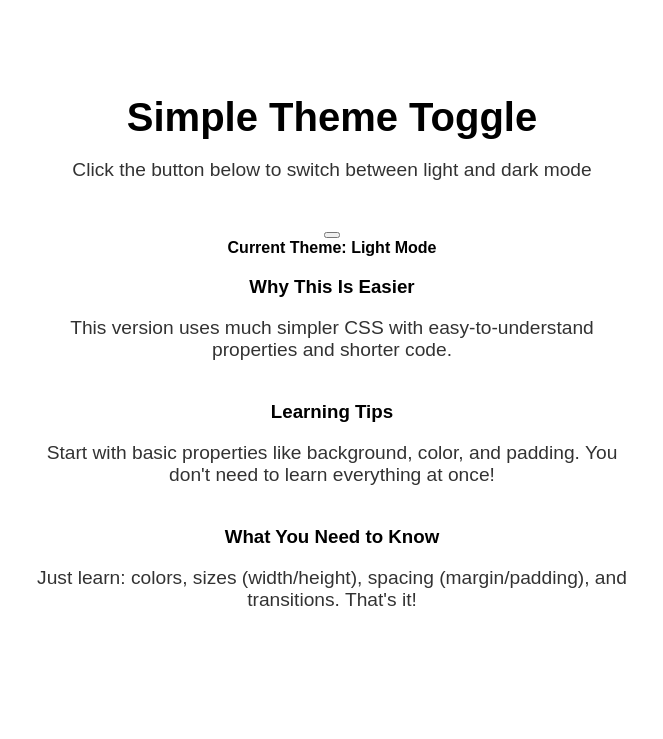
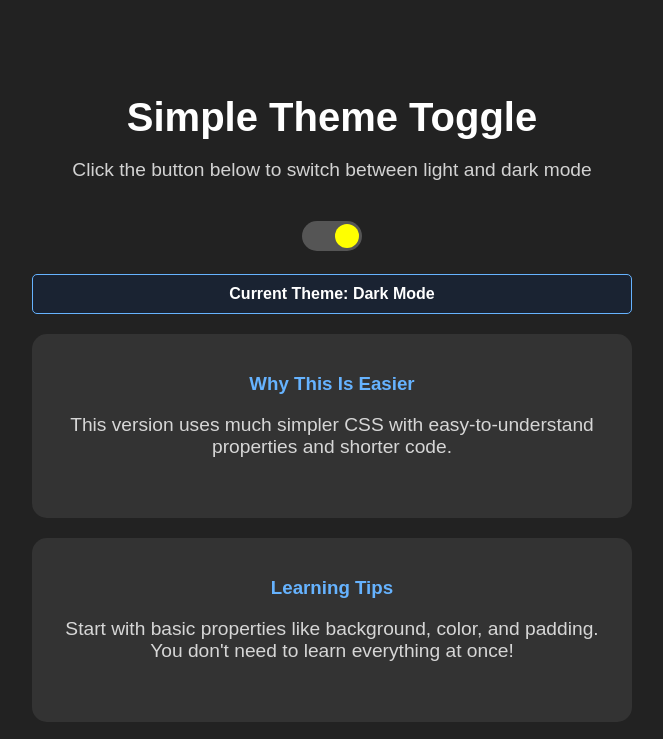
Before and after one commit to Asraful-Islam-01/-30-Day-Frontend-Challenge, a plain HTML site: page Day 9/index.html in a window 1280 px wide. Both pictures are taken after a click on the button 640 px from the left and 234 px from the top of the page. Shown: the top 739 px of the page, without its empty margins (308-971 px from the left). Drawn offline with Linux system fonts and the light colour scheme.

Commit message:
Dark/Light toggle project done

```diff
--- a/Day 9/script.js
+++ b/Day 9/script.js
@@ -0,0 +1,16 @@
+//simple function to toggle theme
+
+function toggleTheme() {
+    const body = document.body;
+    const themeName = document.getElementById("theme-name");
+
+    if (body.classList.contains("dark")) {
+        //switch to light mode
+        body.classList.remove("dark");
+        themeName.textContent = "Light Mode";
+    } else {
+        //switch to dark mode
+        body.classList.add("dark");
+        themeName.textContent = "Dark Mode";
+    }
+}
--- a/Day 9/style.css
+++ b/Day 9/style.css
@@ -6,7 +6,7 @@ body {
     font-family: Arial, sans-serif;
     padding: 20px;
     text-align: center;
-    transition: all 0.3;
+    transition: all 0.3s;
 }
 
 /*Dark Theme Colors*/
@@ -49,7 +49,7 @@ p {
         font-size: 2em;
     }
 
-    P {
+    p {
         font-size: 1.1em;
     }
 
@@ -76,13 +76,92 @@ p {
 
     .toggle-btn::before {
         width: 20px;
-        height: 2px;
+        height: 20px;
         top: 2.5px;
         left: 2.5px;
 
     }
 
-         .dark .toggle-btn::before {
+    .dark .toggle-btn::before {
              left: 27.5px;
          }
 }
+
+/* Toggle button */
+.toggle-btn {
+    background: #ddd;
+    border: none;
+    border-radius: 15px;
+    width: 60px;
+    height: 30px;
+    position: relative;
+    cursor: pointer;
+    transition: all 0.3s;
+}
+
+/* Toggle button in Dark Mode*/
+
+.dark .toggle-btn {
+    background-color: #555;
+}
+
+/* The moving circle inside the toggle */
+
+.toggle-btn::before {
+        content: "";
+        background: white;
+        width: 24px;
+        height: 24px;
+        border-radius: 50%;
+        position: absolute;
+        top: 3px;
+        left: 3px;
+        transition: all 0.3s;
+}
+
+/* Move circle when dark mode in on */
+.dark .toggle-btn::before {
+    left: 33px;
+    background: yellow;
+
+}
+
+/* simple card */
+.card {
+    background: #f5f5f5;
+    padding: 20px;
+    border-radius: 15px;
+    margin: 20px 0;
+    transition: all 0.3s;
+}
+
+
+
+/* Card in dark mode */
+.dark .card {
+    background: #333;
+}
+
+/*Card Titile*/
+.card h3 {
+    margin-bottom: 10px;
+    color: #007bff;
+}
+
+.dark .card h3 {
+    color: #66b3ff;
+}
+
+/* Status message */
+.status {
+    margin: 20px 0;
+    padding: 10px;
+    border-radius: 5px;
+    background: #e7feff;
+    border: 1px solid #007bff;
+}
+
+.dark .status  {
+    background: #1a2332;
+    border-color: #66b3ff;
+}
```
